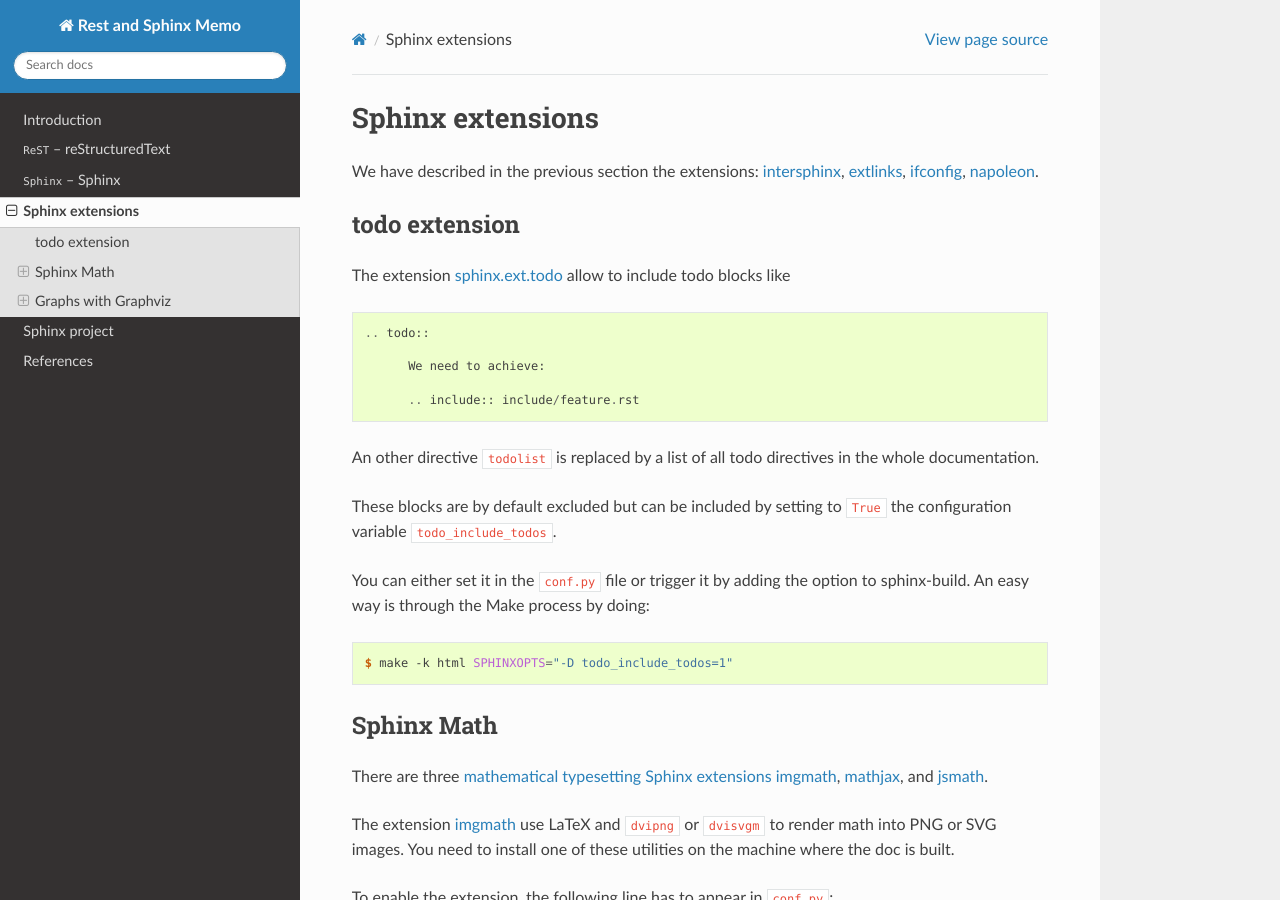
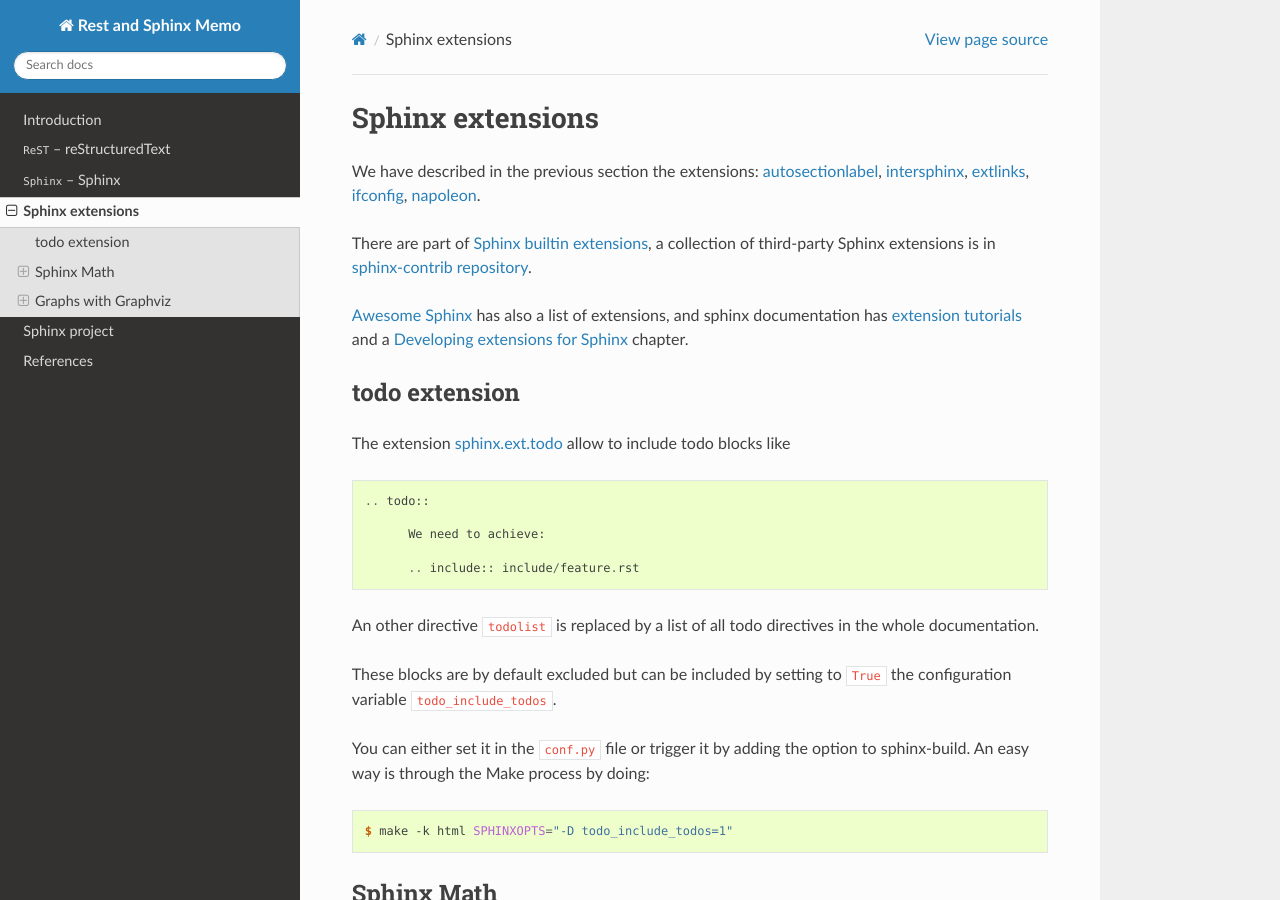
Before and after one commit to marczz/rest-sphinx-memo, a Sphinx documentation site: the page built from source/Extensions.rst, in a window 1280 px wide and 900 px high. Built offline with Sphinx 7.4.7 and the Read the Docs theme 2.0.0, drawn with Linux system fonts in a browser that asks for light colours; formulas are drawn with MathJax 3; the version number could not be read and is left out.

Commit message:
source/Extensions.rst: reference awesome Sphinx.

```diff
--- a/source/Extensions.rst
+++ b/source/Extensions.rst
@@ -3,10 +3,22 @@
 *****************
 
 We have described in the previous section the extensions:
+:ref:`autosectionlabel <autosectionlabel>`,
 :ref:`intersphinx <intersphinx_extension>`,
 :ref:`extlinks <extlinks_extension>`,
 :ref:`ifconfig <ifconfig_extension>`,
 :ref:`napoleon <napoleon_extension>`.
+
+There are part of :sphinx:`Sphinx builtin extensions <usage/extensions/>`, a
+collection of third-party Sphinx extensions is in `sphinx-contrib repository
+<https://bitbucket.org/birkenfeld/sphinx-contrib>`_.
+
+`Awesome Sphinx <https://github.com/yoloseem/awesome-sphinxdoc>`_ has also a list of
+extensions, and sphinx documentation has :sphinx:`extension tutorials
+<tutorials/index.html>` and a :sphinx:`Developing extensions for Sphinx
+<extdev/>` chapter.
+
+
 
 .. index:
    pair: extension; todo
```
